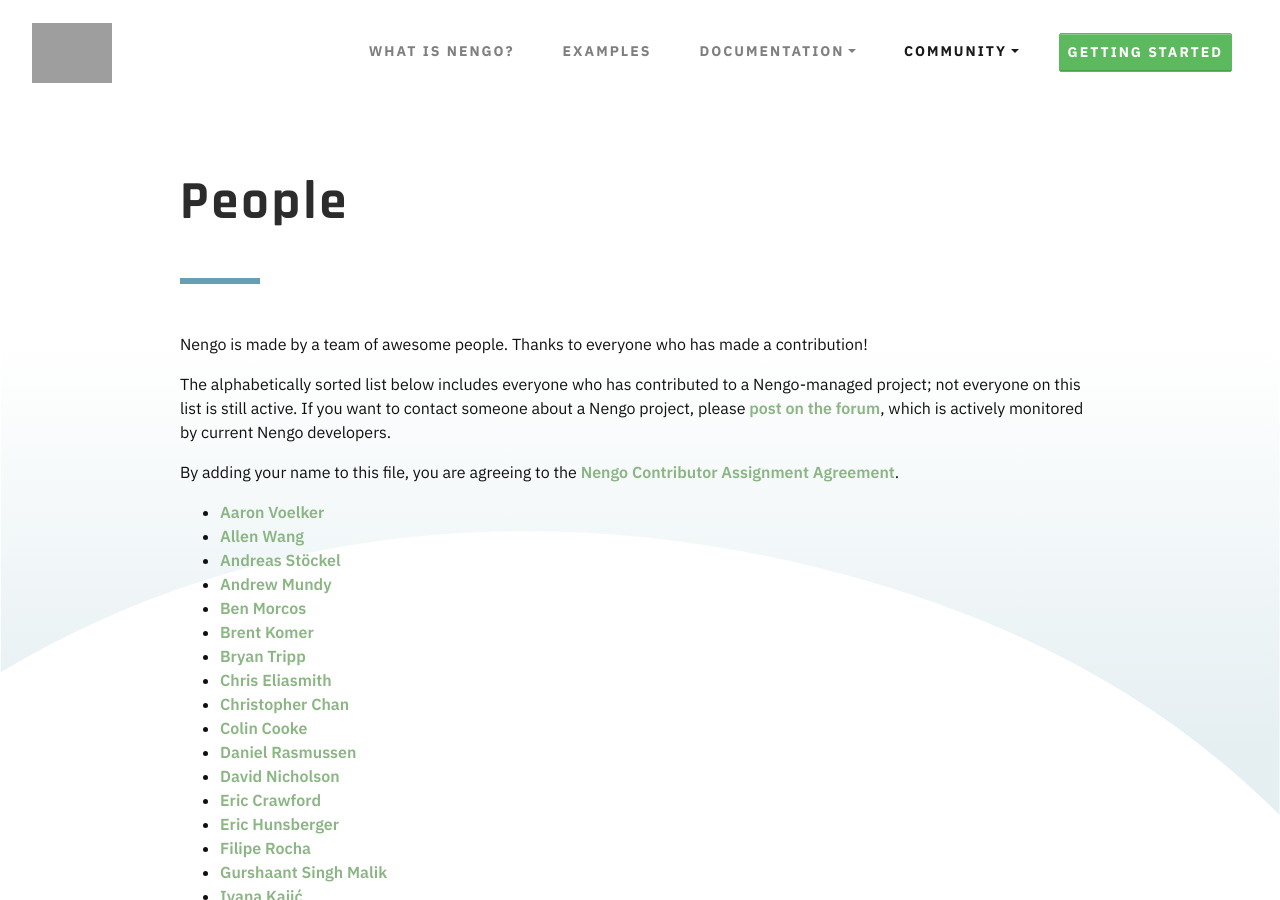
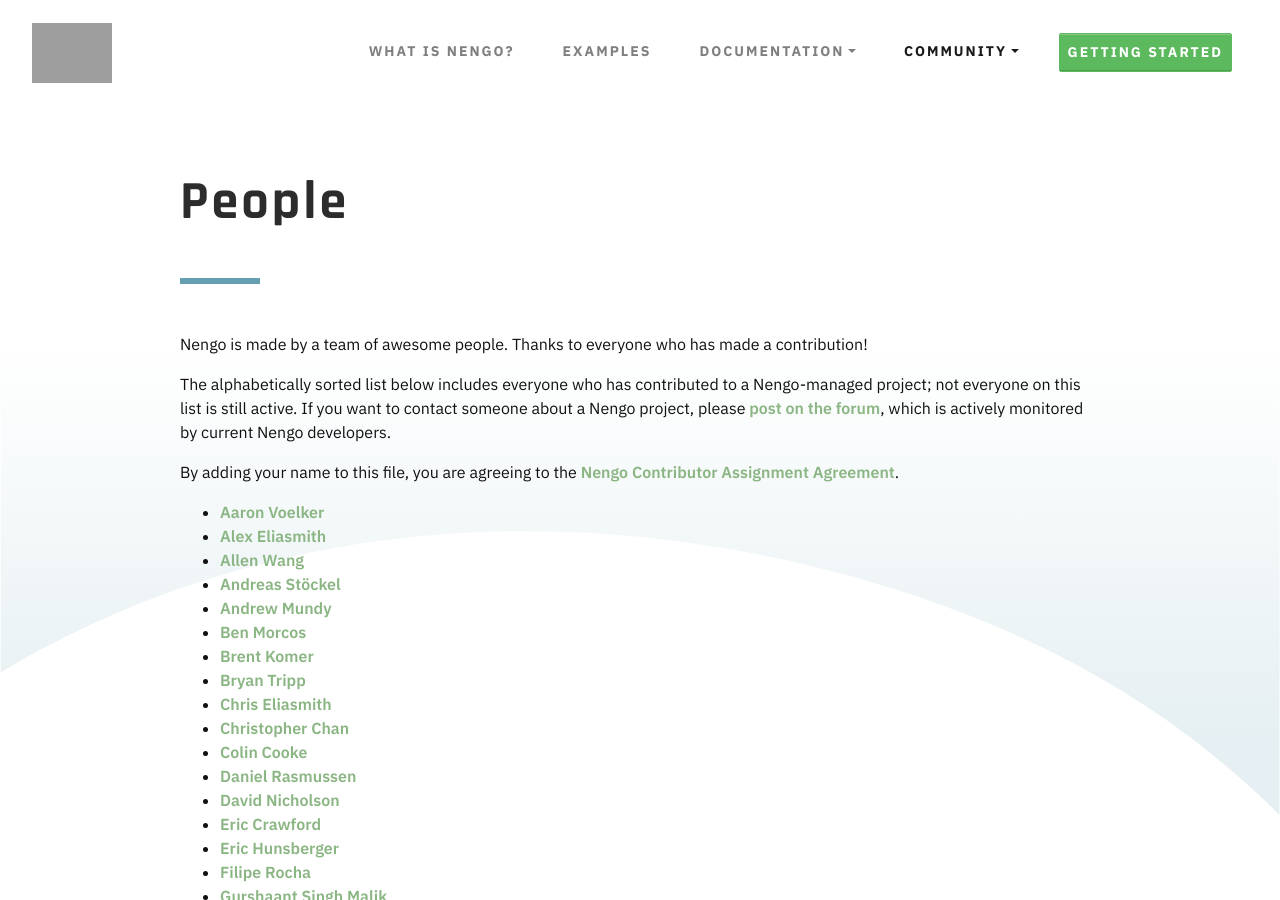
Before and after one commit to nengo/nengo.github.io, a Jekyll site: the page built from people.md, in a window 1280 px wide and 900 px high. Built offline with Jekyll 4.4.1, drawn with Linux system fonts in a browser that asks for light colours; nearby versions of some CDN libraries.

Commit message:
Updated people.md
Added my name and email.

```diff
--- a/people.md
+++ b/people.md
@@ -18,6 +18,7 @@
 [Nengo Contributor Assignment Agreement]({{ site.baseurl }}{% link caa.md %}).
 
 - [Aaron Voelker](mailto:arvoelke@gmail.com)
+- [Alex Eliasmith](mailto:weliasmith@uwaterloo.ca)
 - [Allen Wang](mailto:allen.houze.wang@gmail.com)
 - [Andreas Stöckel](mailto:andreas.stoeckel@gmail.com)
 - [Andrew Mundy](mailto:andrew.mundy@ieee.org)
```
